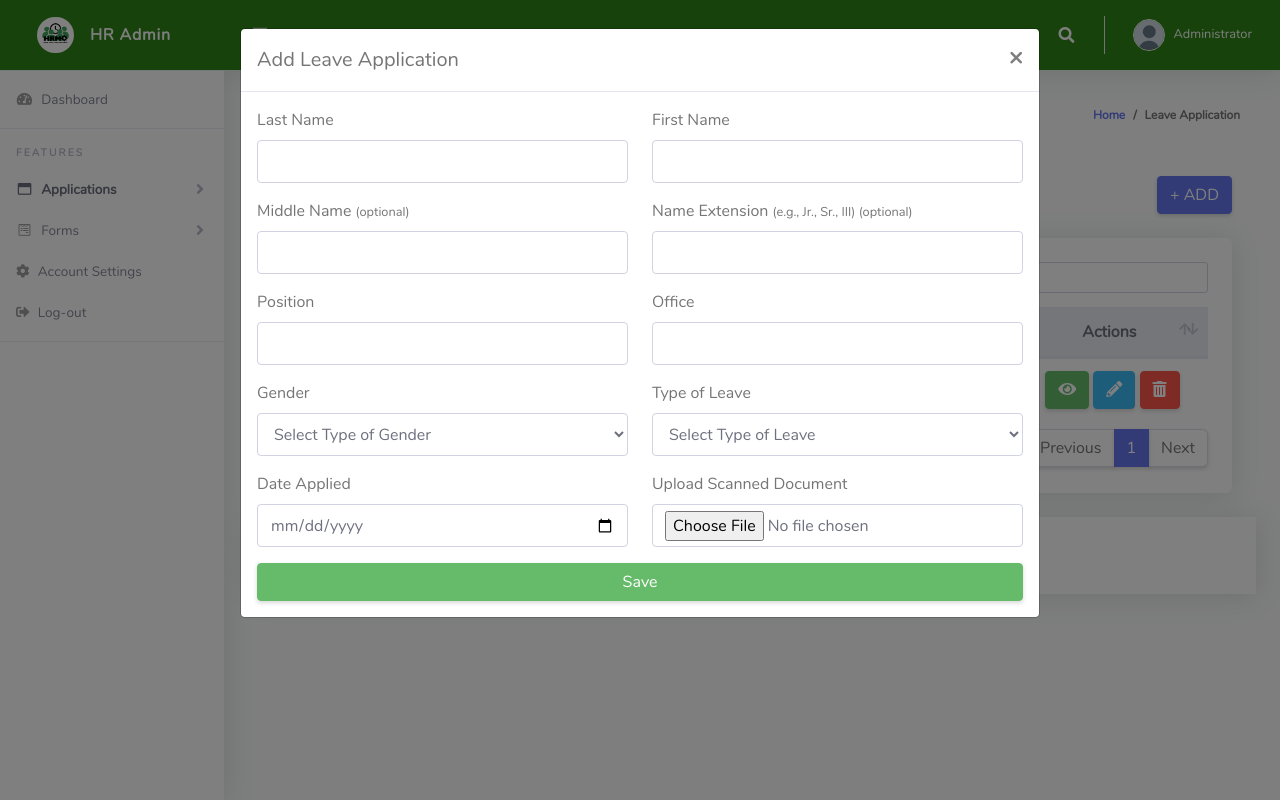
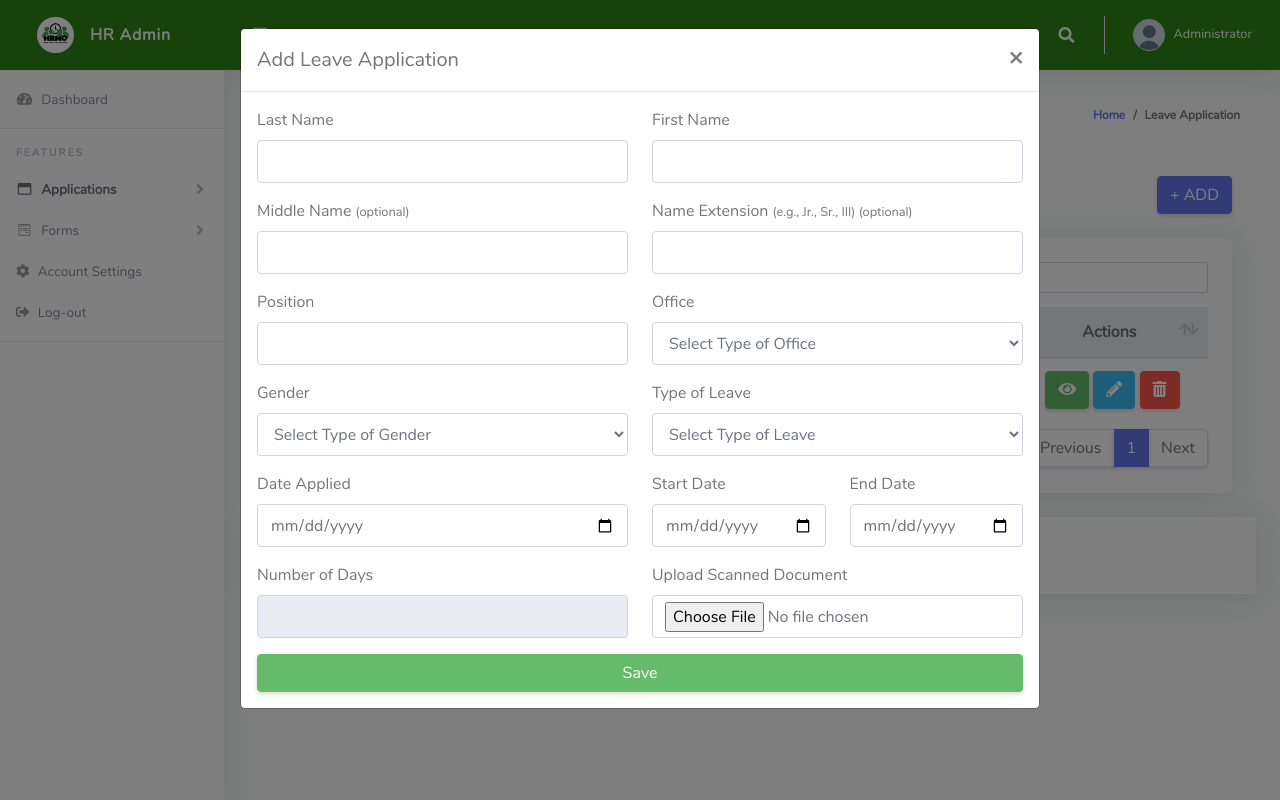
Before and after one commit to DarthCoder-afk/LeaveTrack, a PHP site: page /applications.php in a window 1280 px wide, after a click on "+ ADD". Run offline with PHP 8.4, Linux system fonts and the light colour scheme; a user stored in the database is signed in; some libraries are stand-ins or nearby versions.

Commit message:
fixed the application form and dashboard

```diff
--- a/applications.php
+++ b/applications.php
@@ -188,7 +188,14 @@ include 'auth.php'; // Ensure authentication
                         <div class="col-md-6">
                           <div class="form-group">
                             <label>Office</label>
-                            <input type="text" class="form-control" id="office" required>
+                            <select class="form-control" id="typeOfOffice">
+                              <option value="" disabled selected>Select Type of Office</option>
+                              <option value="Sangguniang Bayan">Sangguniang Bayan</option>
+                              <option value="HRMO">Human Resource Management Office</option>
+                              <option value="Office of the Treasury">Office of the Treasury</option>
+                              <!-- <option value="Office 4">Office 4</option> -->
+                              <!-- <option value="Office 5">Office 5</option> -->
+                            </select>
                           </div>
                         </div>
                         <div class="col-md-6">
@@ -225,6 +232,24 @@ include 'auth.php'; // Ensure authentication
                           <div class="form-group">
                             <label>Date Applied</label>
                             <input type="date" class="form-control" id="dateApplied" required>
+                          </div>
+                        </div>
+                        <div class="col-md-3">
+                          <div class="form-group">
+                            <label>Start Date</label>
+                            <input type="date" class="form-control" id="startDate" required onchange=calculateNumberofDays()>
+                          </div>
+                        </div>
+                        <div class="col-md-3">
+                          <div class="form-group">
+                            <label>End Date</label>
+                            <input type="date" class="form-control" id="endDate" required onchange=calculateNumberofDays()>
+                          </div>
+                        </div>
+                        <div class="col-md-6">
+                          <div class="form-group">
+                            <label>Number of Days</label>
+                            <input type="text" class="form-control" id="numberOfDays" disabled>
                           </div>
                         </div>
                         <div class="col-md-6">
@@ -304,6 +329,34 @@ include 'auth.php'; // Ensure authentication
         <i class="fas fa-angle-up"></i>
       </a>
 
+      <script>
+        function calculateNumberofDays(){
+          const startDate = document.getElementById("startDate").value;
+          const endDate = document.getElementById("endDate").value;
+
+          if (startDate && endDate) {
+            const start = new Date(startDate);
+            const end = new Date(endDate);
+            const timeDifference = end - start;
+            const daysDifference = timeDifference / (1000 * 3600 * 24) + 1;
+
+            if (daysDifference > 0) {
+              document.getElementById('numberOfDays').value = daysDifference;
+            } else {
+              document.getElementById('startDate').value = 0;
+              document.getElementById('endDate').value = 0;
+              Swal.fire({
+                title: "Invalid Dates",
+                text: "End date should be greater than start date.",
+                icon: "error"
+
+              });
+            }
+
+          }
+        }
+      </script>
+
 
       <script src="https://cdn.jsdelivr.net/npm/sweetalert2@11"></script>
       <script src="vendor/jquery/jquery.min.js"></script>
```
Also changed, not shown: index.php (+7 -33 lines).
